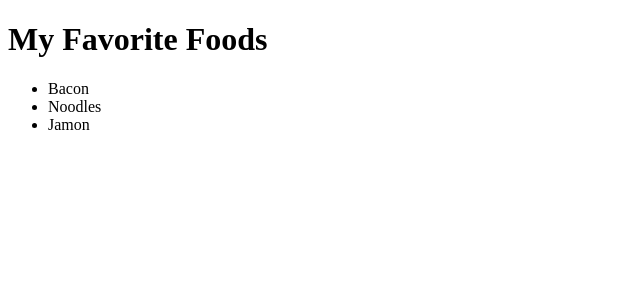
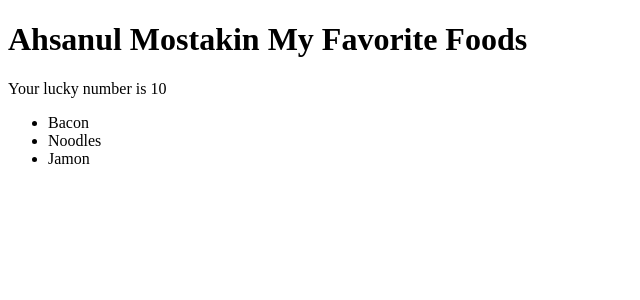
Before and after one commit to Ahsanul-Mostakin/React-From-Zero-To-Hero, a React (Create React App) app in the folder Getting Started/my-app/: page / in a window 1280 px wide. Shown: the top 300 px of the page, without its empty margins (0-640 px from the left). Built offline with nearby package versions, Linux system fonts and the light colour scheme.

Commit message:
expressions

```diff
--- a/Getting Started/my-app/src/index.js
+++ b/Getting Started/my-app/src/index.js
@@ -3,9 +3,12 @@ import ReactDOM from 'react-dom/client';
 
 const root = ReactDOM.createRoot(document.getElementById("root"));
 
+const name = "Ahsanul Mostakin";
+const num = 10;
 root.render(
   <div>
-    <h1>My Favorite Foods</h1>
+    <h1> {name} My Favorite Foods</h1>
+    <p>Your lucky number is { Math.floor (Math.random()* num + 1)}</p>
     <ul>
       <li>Bacon</li>
       <li>Noodles</li>
```
